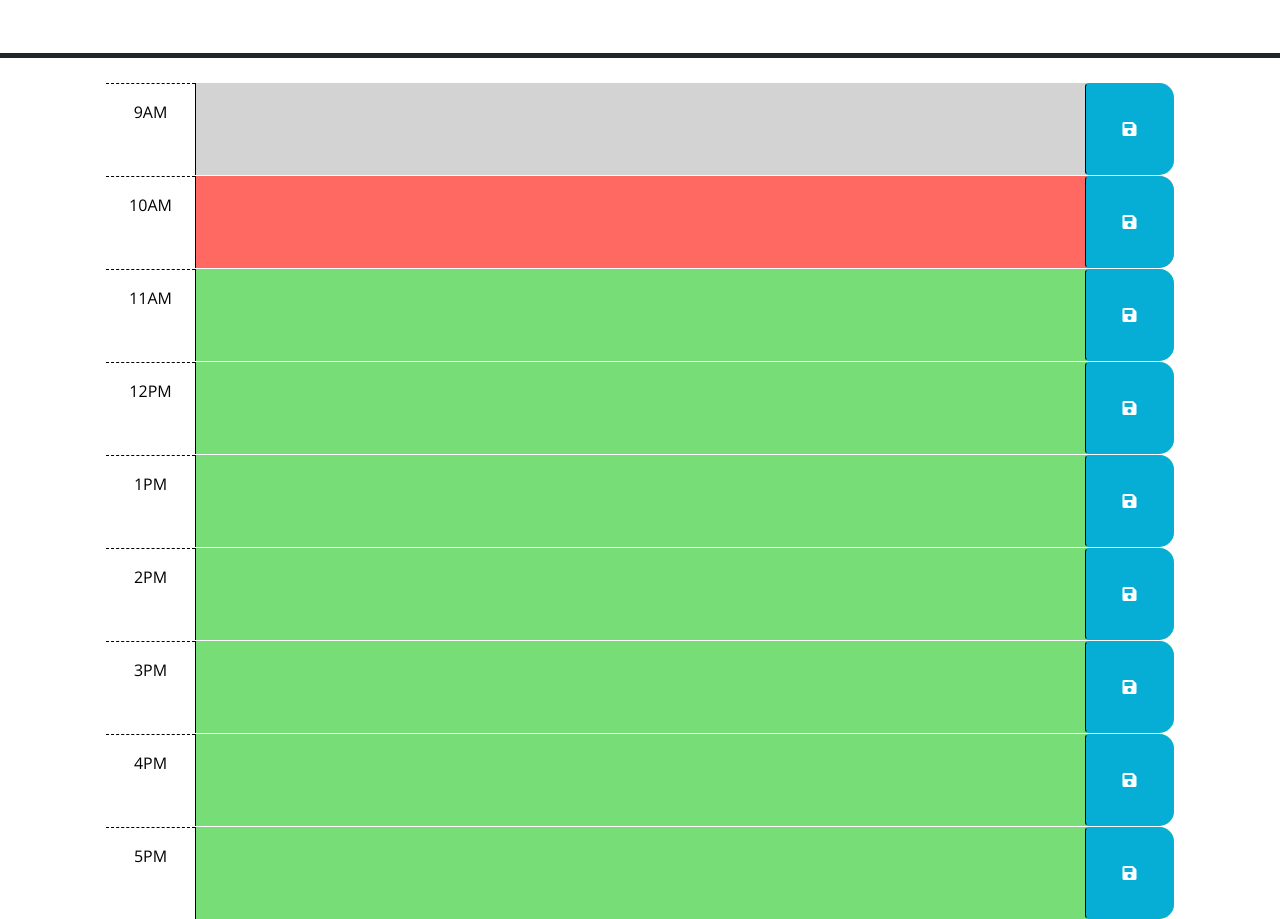
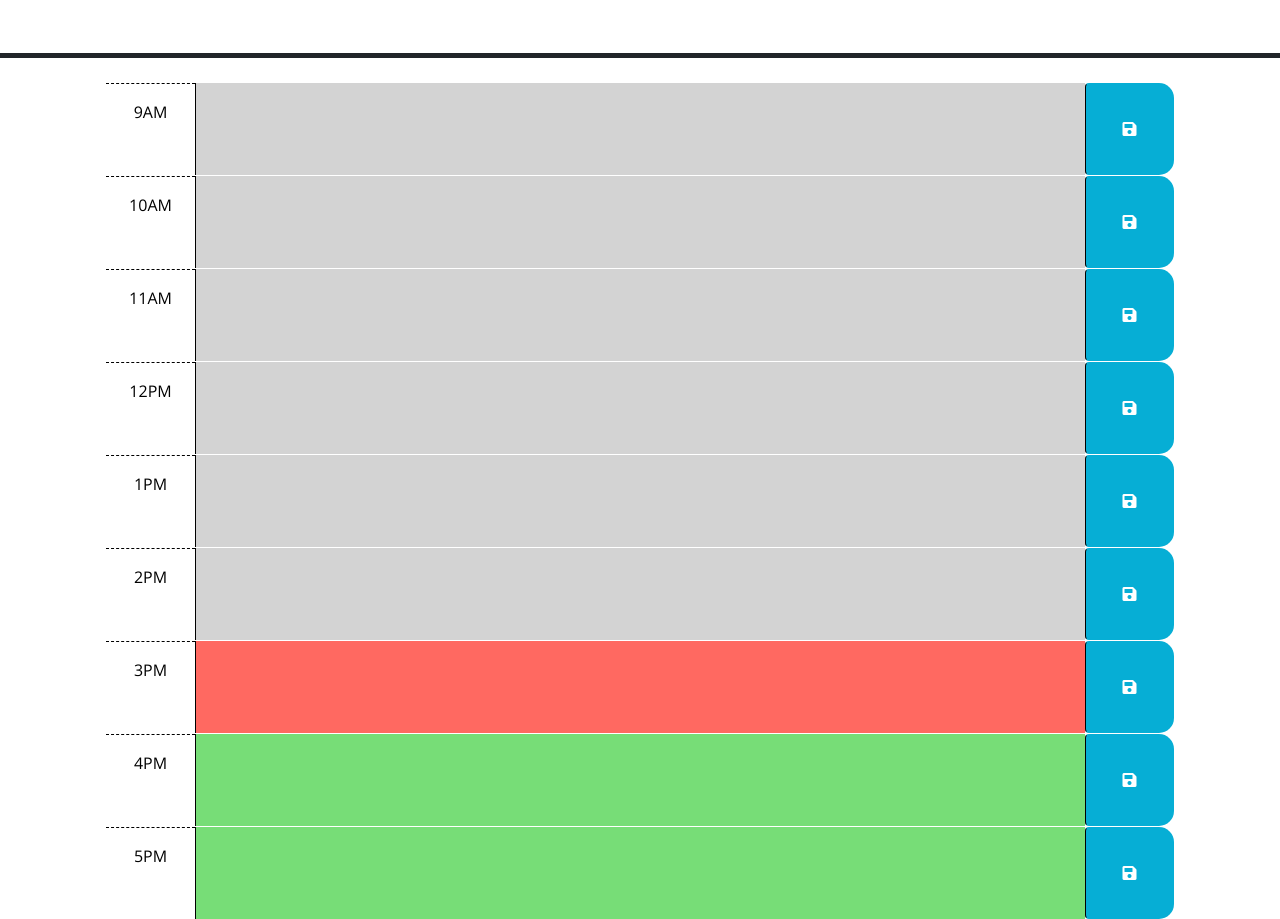
Before and after one commit to annamarlena/workday-scheduler, a plain HTML site: page index.html in a window 1280 px wide. Shown: the part 220-1139 px from the top of the page. Drawn offline with nearby package versions, Linux system fonts and the light colour scheme.

Commit message:
made code more efficient, added classes

```diff
--- a/assets/js/script.js
+++ b/assets/js/script.js
@@ -1,12 +1,52 @@
 // set the global variables
 var todaysDate = document.getElementById("currentDay");
-var now
+var taskDescription = $(".description");
+
+function getClassName(milTime){
+  var now = parseInt( dayjs().format("H") );
+  if( now > milTime ) {
+    return "past"
+  } else if ( now < milTime ){
+    return "future"
+  } else {
+    return "present"
+  }
+}
+
+function militaryToStandardTime(milTime){
+  if(milTime < 12) {
+    return milTime + "AM";
+  } else if (milTime === 12) {
+    return milTime + "PM";
+  } else {
+    return (milTime - 12) + "PM";
+  }
+
+}
+
+for( var i = 9; i<= 17; i++ ){
+  var div = `<div class='row'>
+  <div class='col-2 col-md-1 hour text-center py-3'>${militaryToStandardTime(i)}</div>
+  <textarea class='col-8 col-md-10 description ${getClassName(i)}' rows='3'></textarea>
+  <button class='btn saveBtn col-2 col-md-1' aria-label='save'>
+    <i class='fas fa-save' aria-hidden='true'></i>
+  </button>
+</div>`
+  $( ".container-lg" ).append(div)
+}
 
 
 // Wrap all code that interacts with the DOM in a call to jQuery to ensure that
 // the code isn't run until the browser has finished rendering all the elements
 // in the html.
 $(function () {
+  // Code to display the current date in the header of the page.
+  function currentDate() {
+      var today = dayjs().format("dddd, MMMM D, YYYY");
+      todaysDate.textContent = today;
+  }
+  currentDate()
+
   // TODO: Add a listener for click events on the save button. This code should
   // use the id in the containing time-block as a key to save the user input in
   // local storage. HINT: What does `this` reference in the click listener
@@ -18,26 +58,31 @@ $(function () {
       console.log("click")
     })
   })
-  //
+
   // TODO: Add code to apply the past, present, or future class to each time
   // block by comparing the id to the current hour. HINTS: How can the id
   // attribute of each time-block be used to conditionally add or remove the
   // Get the current hour in 24-hour time
   function currentHour() {
     now = dayjs().format("H");
-    console.log(now)
+    console.log("The current hour is: " + now)
   }
   currentHour()
+
+
   //
   // TODO: Add code to get any user input that was saved in localStorage and set
   // the values of the corresponding textarea elements. HINT: How can the id
   // attribute of each time-block be used to do this?
 
-  // Code to display the current date in the header of the page.
-  function currentDate() {
-    var today = dayjs().format("dddd, MMMM D, YYYY");
-    todaysDate.textContent = today;
-}
-currentDate()
+});
 
-});
+
+
+//   // select form element by its `name` attribute and get its value
+//   taskDescription = $('input[name="task"]').val();
+//   console.log(taskDescription.val())
+
+// }
+// // Create a submit event listener on the form element
+// taskDescription.on('submit', handleFormSubmit);
--- a/index.html
+++ b/index.html
@@ -37,80 +37,8 @@
         desired layout and colors. The html below should be removed or updated
         -->
 
-      <!-- Example of a past time block. The "past" class adds a gray background color. -->
-      <div id="hour-9" class="row time-block past">
-        <div class="col-2 col-md-1 hour text-center py-3">9AM</div>
-        <textarea class="col-8 col-md-10 description" rows="3"> </textarea>
-        <button class="btn saveBtn col-2 col-md-1" aria-label="save">
-          <i class="fas fa-save" aria-hidden="true"></i>
-        </button>
-      </div>
 
-      <!-- Example of a a present time block. The "present" class adds a red background color. -->
-      <div id="hour-10" class="row time-block present">
-        <div class="col-2 col-md-1 hour text-center py-3">10AM</div>
-        <textarea class="col-8 col-md-10 description" rows="3"> </textarea>
-        <button class="btn saveBtn col-2 col-md-1" aria-label="save">
-          <i class="fas fa-save" aria-hidden="true"></i>
-        </button>
-      </div>
 
-      <!-- Example of a future time block. The "future" class adds a green background color. -->
-      <div id="hour-11" class="row time-block future">
-        <div class="col-2 col-md-1 hour text-center py-3">11AM</div>
-        <textarea class="col-8 col-md-10 description" rows="3"> </textarea>
-        <button class="btn saveBtn col-2 col-md-1" aria-label="save">
-          <i class="fas fa-save" aria-hidden="true"></i>
-        </button>
-      </div>
-
-      <div id="hour-12" class="row time-block future">
-        <div class="col-2 col-md-1 hour text-center py-3">12PM</div>
-        <textarea class="col-8 col-md-10 description" rows="3"> </textarea>
-        <button class="btn saveBtn col-2 col-md-1" aria-label="save">
-          <i class="fas fa-save" aria-hidden="true"></i>
-        </button>
-      </div>
-
-      <div id="hour-13" class="row time-block future">
-        <div class="col-2 col-md-1 hour text-center py-3">1PM</div>
-        <textarea class="col-8 col-md-10 description" rows="3"> </textarea>
-        <button class="btn saveBtn col-2 col-md-1" aria-label="save">
-          <i class="fas fa-save" aria-hidden="true"></i>
-        </button>
-      </div>
-
-      <div id="hour-14" class="row time-block future">
-        <div class="col-2 col-md-1 hour text-center py-3">2PM</div>
-        <textarea class="col-8 col-md-10 description" rows="3"> </textarea>
-        <button class="btn saveBtn col-2 col-md-1" aria-label="save">
-          <i class="fas fa-save" aria-hidden="true"></i>
-        </button>
-      </div>
-
-      <div id="hour-15" class="row time-block future">
-        <div class="col-2 col-md-1 hour text-center py-3">3PM</div>
-        <textarea class="col-8 col-md-10 description" rows="3"> </textarea>
-        <button class="btn saveBtn col-2 col-md-1" aria-label="save">
-          <i class="fas fa-save" aria-hidden="true"></i>
-        </button>
-      </div>
-
-      <div id="hour-16" class="row time-block future">
-        <div class="col-2 col-md-1 hour text-center py-3">4PM</div>
-        <textarea class="col-8 col-md-10 description" rows="3"> </textarea>
-        <button class="btn saveBtn col-2 col-md-1" aria-label="save">
-          <i class="fas fa-save" aria-hidden="true"></i>
-        </button>
-      </div>
-
-      <div id="hour-17" class="row time-block future">
-        <div class="col-2 col-md-1 hour text-center py-3">5PM</div>
-        <textarea class="col-8 col-md-10 description" rows="3"> </textarea>
-        <button class="btn saveBtn col-2 col-md-1" aria-label="save">
-          <i class="fas fa-save" aria-hidden="true"></i>
-        </button>
-      </div>
 
 
     <script src="https://code.jquery.com/jquery-3.4.1.min.js"></script>
```
